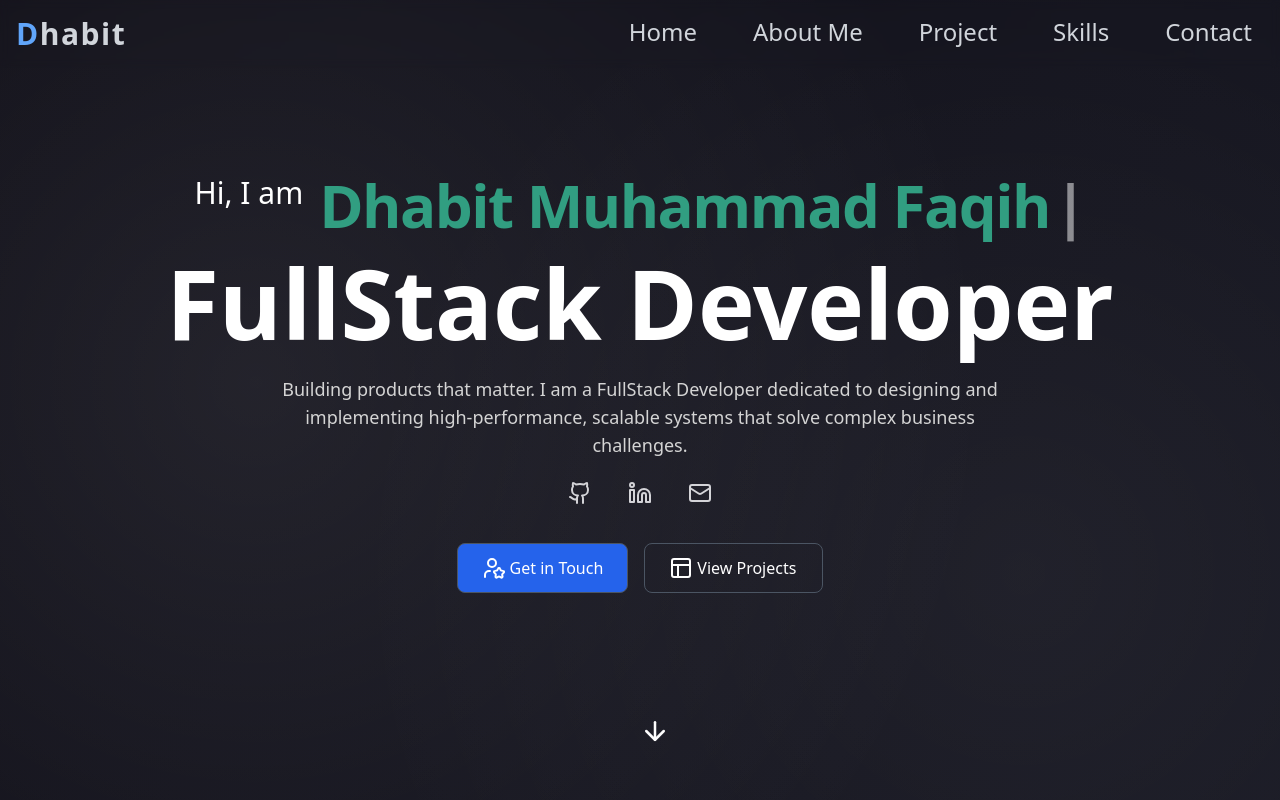
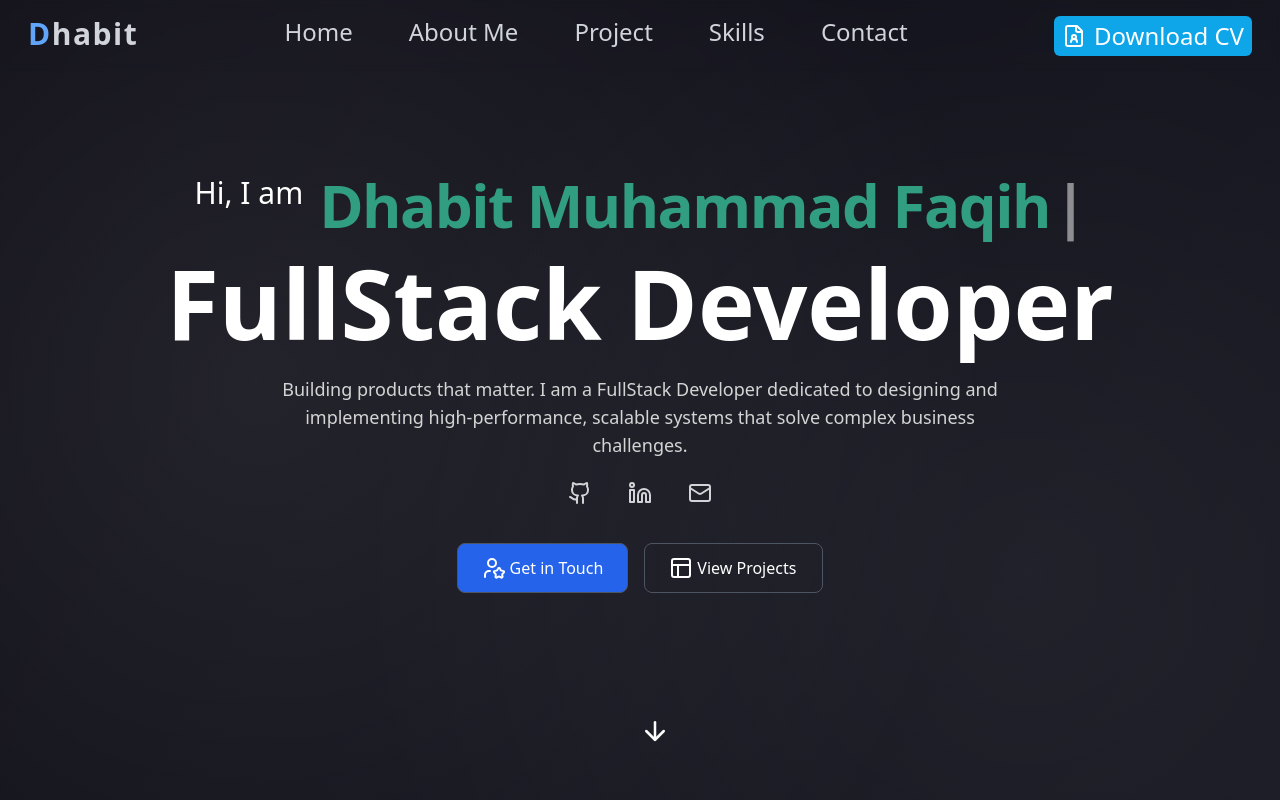
Before and after one commit to Voltsat/React-Portfolio, a React (Vite) app: page / in a window 1280 px wide. Shown: the top 800 px of the page. Built offline with nearby package versions, Linux system fonts and the light colour scheme; what tailwindcss-motion would draw is missing.

Commit message:
Update navbar.jsx

```diff
--- a/src/components/navbar.jsx
+++ b/src/components/navbar.jsx
@@ -1,4 +1,5 @@
-import { useState, useEffect } from "react"; // jangan lupa import useEffect
+import { useState, useEffect } from "react";
+import { FileUser } from 'lucide-react';
 
 export default function Navbar() {
   const [isOpen, setIsOpen] = useState(false);
@@ -22,20 +23,20 @@ export default function Navbar() {
   return (
     <nav className="fixed top-0 left-0 w-full justify-center flex p-4 backdrop-blur-sm bg-white/1 z-20">
       {/* Logo */}
-      <div className="text-3xl font-extrabold tracking-wider relative after:content-[''] after:absolute after:w-full after:h-[3px] after:bg-blue-400 after:left-0 after:bottom-[-4px] after:scale-x-0 after:origin-left after:transition-transform after:duration-500 hover:after:scale-x-100">
+      <div className="text-3xl ml-3 font-extrabold tracking-wider relative after:content-[''] after:absolute after:w-full after:h-[3px] after:bg-blue-400 after:left-0 after:bottom-[-4px] after:scale-x-0 after:origin-left after:transition-transform after:duration-500 hover:after:scale-x-100">
         <span className="text-blue-400">D</span>
         <span className="text-gray-300">habit</span>
       </div>
 
       {/* Desktop Menu */}
-      <ul className="hidden md:flex gap-14 ml-auto mr-3 text-2xl text-gray-300">
+      <ul className="hidden md:flex gap-14 mx-auto text-2xl text-gray-300">
         <li className="relative cursor-pointer after:content-[''] after:absolute after:w-full after:h-[2px] after:bg-blue-400 after:left-0 after:bottom-0 after:scale-x-0 after:origin-center after:transition-transform after:duration-300 hover:after:scale-x-100 hover:text-white"><a href="https://www.youtube.com/">Home</a></li>
         <li className="relative cursor-pointer after:content-[''] after:absolute after:w-full after:h-[2px] after:bg-blue-400 after:left-0 after:bottom-0 after:scale-x-0 after:origin-center after:transition-transform after:duration-300 hover:after:scale-x-100 hover:text-white"><a href="https://www.youtube.com/">About Me</a></li>
         <li className="relative cursor-pointer after:content-[''] after:absolute after:w-full after:h-[2px] after:bg-blue-400 after:left-0 after:bottom-0 after:scale-x-0 after:origin-center after:transition-transform after:duration-300 hover:after:scale-x-100 hover:text-white"><a href="https://www.youtube.com/">Project</a></li>
         <li className="relative cursor-pointer after:content-[''] after:absolute after:w-full after:h-[2px] after:bg-blue-400 after:left-0 after:bottom-0 after:scale-x-0 after:origin-center after:transition-transform after:duration-300 hover:after:scale-x-100 hover:text-white"><a href="https://www.youtube.com/">Skills</a></li>
         <li className="relative cursor-pointer after:content-[''] after:absolute after:w-full after:h-[2px] after:bg-blue-400 after:left-0 after:bottom-0 after:scale-x-0 after:origin-center after:transition-transform after:duration-300 hover:after:scale-x-100 hover:text-white"><a href="https://www.youtube.com/">Contact</a></li>
-
       </ul>
+        <li className="hidden md:flex text-2xl mr-3 text-white bg-sky-500 py-1 px-2 rounded-md hover:bg-black/50"><a href="https://www.youtube.com/" className="flex h-full items-center gap-2"><FileUser />Download CV</a></li>
 
       {/* Hamburger */}
       <button onClick={() => setIsOpen(!isOpen)} className="md:hidden flex flex-col gap-1 justify-center ml-auto relative w-8 h-8">
@@ -53,6 +54,7 @@ export default function Navbar() {
             <li className="relative cursor-pointer active:text-sky-500"><a href="https://www.youtube.com/">Project</a></li>
             <li className="relative cursor-pointer active:text-sky-500"><a href="https://www.youtube.com/">Skills</a></li>
             <li className="relative cursor-pointer active:text-sky-500"><a href="https://www.youtube.com/">Contact</a></li>
+            <li className="relative cursor-pointer active:text-sky-500"><a href="https://www.youtube.com/">Download CV</a></li>
           </ul>
         </div>
       )}
```
